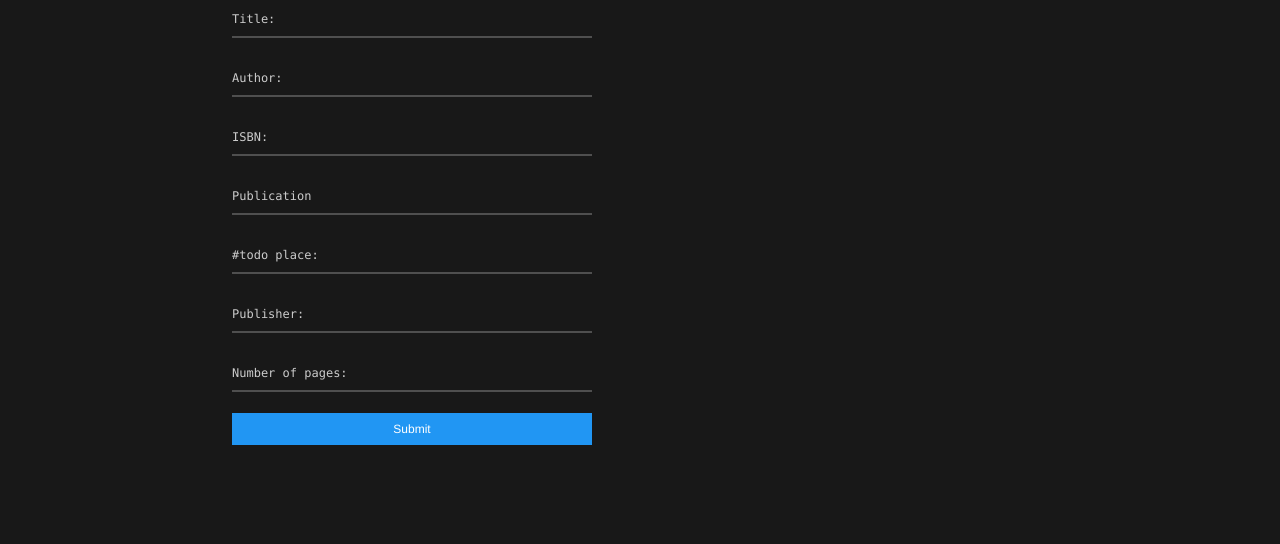
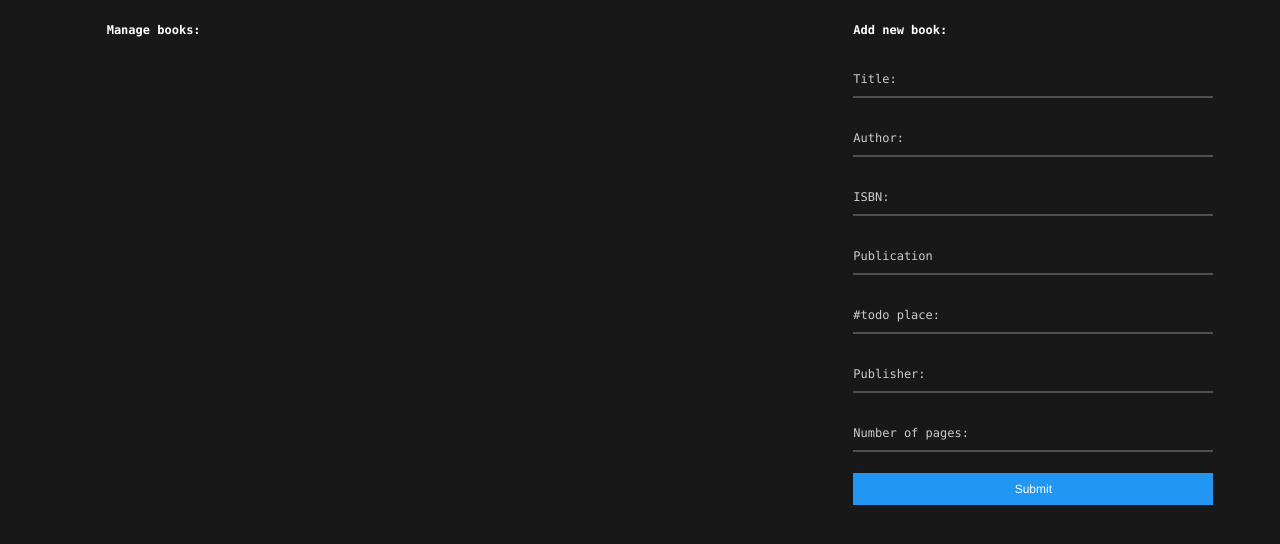
Before and after one commit to Nokciec/library-pwr-python, a Flask app: page /admin in a window 1280 px wide. Shown: the top 544 px of the page. Run offline with Flask 2, Linux system fonts and the light colour scheme; the visitor is signed in with stand-in values (Sample User, id 1); data that the repository does not hold is empty.

Commit message:
kaviarenka Dev

```diff
--- a/app.py
+++ b/app.py
@@ -24,8 +24,9 @@ def login():
 
 @app.route('/admin')
 def admin():
-        return render_template('admin.html')
+		library_books = Library(CONSTANTS.LIBRARY_TABLE)
 
+		return render_template('admin.html', books=library_books.books)
 
 @app.route('/add-book', methods = ['POST'])
 def add_book():
--- a/templates/admin.html
+++ b/templates/admin.html
@@ -1,19 +1,49 @@
 <!DOCTYPE html>
 <html>
-
   <head>
     <title>Rzeczy</title>
     <meta name="viewport" content="width=device-width, initial-scale=1.0">
     <link rel="stylesheet" href="{{ url_for("static", filename='hack.css') }}">
     <link rel="stylesheet" href="{{ url_for("static", filename='dark-grey.css') }}">
   </head>
+  <body class="hack dark-grey">
+    {% if session['user_type']=='admin' %}
+      <div class="">
+        <div class="grid">
+          <div class="cell -1of12"></div>
+          <div class="cell -6of12">
+            <p> <strong>Manage books:</strong></p>
+            {% for book in books %}
+              <div class="card">
+                <header class="card-header">
+                  {{book.book_title}}
+                </header>
+                <div class="card-content">
+                  <div class="inner">
+                    <div class="grid">
+                      <div class="cell -6of12">
+                        Author:{{book.book_author}}
 
-<body class="hack dark-grey">
+                      </div>
+                    </div>
+                                   </div>
 
-    <div class="container">
+                </div>
+                <div class="card-content">
+                  <div class="example">
+                  <a href="/delete/{{key}}" class="btn btn-error btn-ghost">Delete</a>
+                  <a class="btn btn-warning btn-ghost">Rent</a>
+                  <a class="btn btn-primary btn-ghost">Return</a>
+                  </div>
+                </div>
+              </div>
+            <hr> {% endfor %}
 
-    	{% if session['user_type']=='admin' %}
+          </div>
+          <div class="cell -1of12"></div>
+          <div class="cell -3of12">
 
+            <p> <strong> Add new book: </strong></p>
             <form class="form justify-content-center" method="POST" action='/add-book'>
               <fieldset class="form-group">
                 <label for="title">Title:</label>
@@ -47,12 +77,9 @@
                 <button type="submit" action='submit' class="btn btn-primary btn-block">Submit</button>
               </div>
             </form>
-
-
+          </div>
+        </div>
+      </div>
     {% endif %}
-
-    </div>
-
   </body>
-
 </html>
```
Lines whose indentation alone changed are shown as unchanged.
